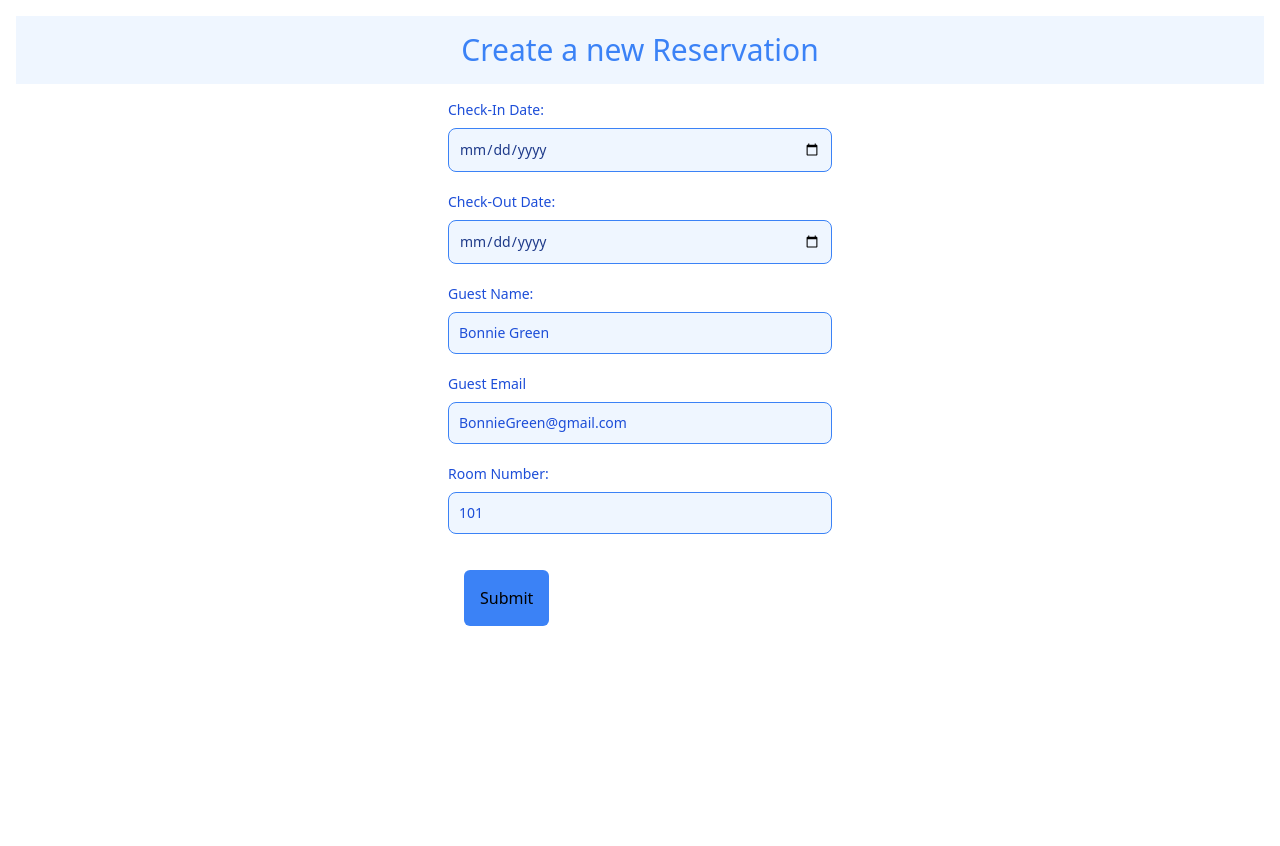
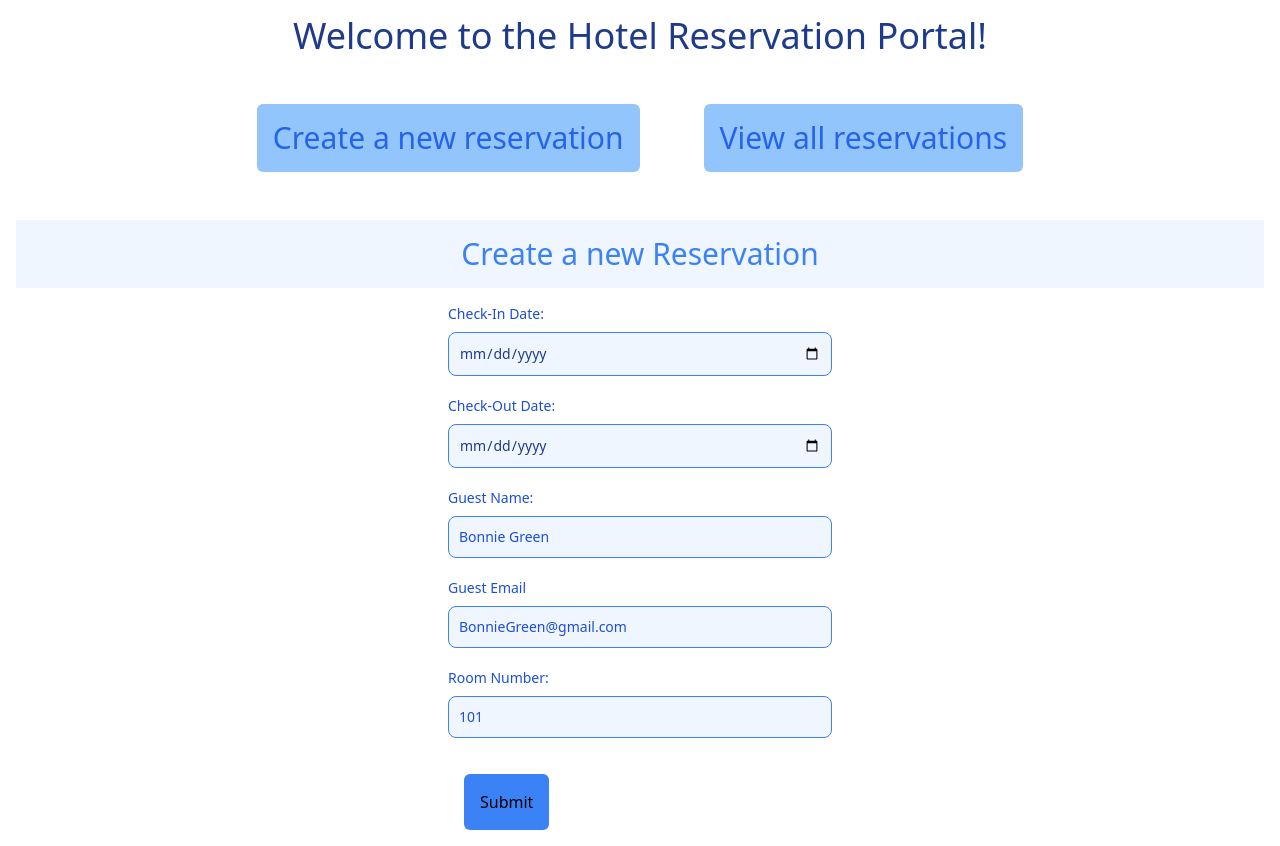
Before and after one commit to heshanu/angularHotelBooking, an Angular app: page /new in a window 1280 px wide. Before the commit the page ends 800 px from the top, so only its background shows below. Built offline with nearby package versions, Linux system fonts and the light colour scheme.

Commit message:
implemented

```diff
--- a/src/app/module/home/home.module.ts
+++ b/src/app/module/home/home.module.ts
@@ -12,6 +12,9 @@ import { HomeComponent } from './home.component';
   imports: [
     CommonModule,
     HomeRoutingModule
+  ],
+  exports:[
+    HomeComponent
   ]
 })
 export class HomeModule { }
--- a/src/app/module/reservation/reservation-form/reservation-form.component.html
+++ b/src/app/module/reservation/reservation-form/reservation-form.component.html
@@ -1,3 +1,4 @@
+<app-home></app-home>
 <h3 class="m-4 p-4 text-center text-blue-500 text-3xl bg-blue-50">Create a new Reservation</h3>
 
 <!-- <form [formGroup]="reservationForm" (ngSubmit)="onSubmit()">
--- a/src/app/module/reservation/reservation-form/reservation-form.component.ts
+++ b/src/app/module/reservation/reservation-form/reservation-form.component.ts
@@ -56,10 +56,7 @@ export class ReservationFormComponent implements OnInit{
        this.reservationService.updateReservation(id,reservation);
       }else{
         this.reservationService.addReservation(reservation);
-
       }
-
-
       this.router.navigate(['/list']);
     }else{
       alert('Form is invalid');
--- a/src/app/module/reservation/reservation-list/reservation-list.component.html
+++ b/src/app/module/reservation/reservation-list/reservation-list.component.html
@@ -1,3 +1,4 @@
+<app-home></app-home>
 <p class="text-center text-3xl bg-blue-200 m-4 p-4 text-blue-500">Reservation-list works!</p>
 
 <div *ngIf="reservationList.length;else noReservation">
```
Also changed, not shown: src/app/module/reservation/reservation.module.ts (+5 -3 lines).
